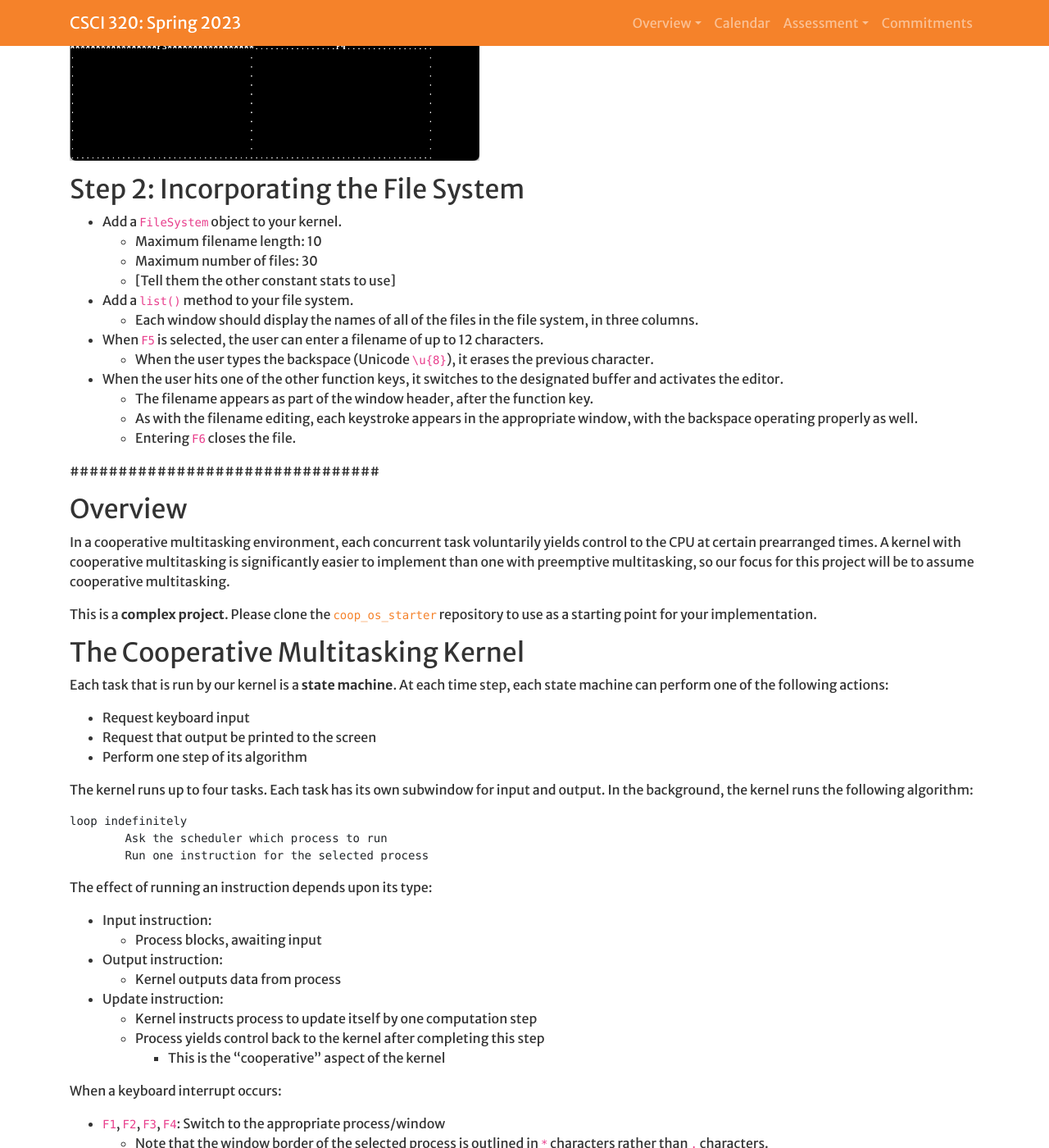
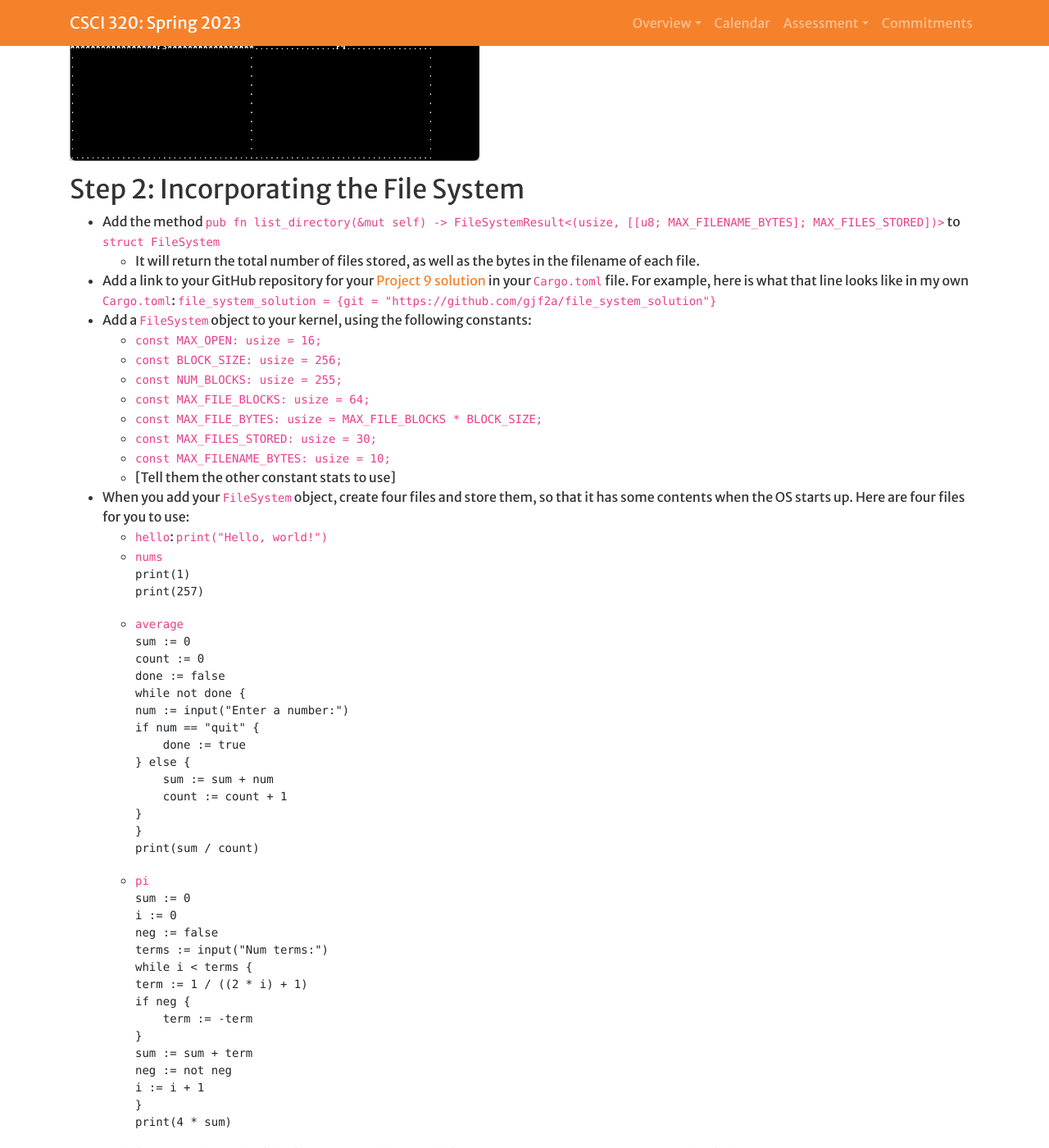
Before and after one commit to Hendrix-CS/csci320, a Jekyll site: the page built from projects/swim.md, in a window 1280 px wide and 1400 px high, scrolled down 937 px. Shown: the whole window at 82% size. Built offline with Jekyll 4.4.1, drawn with Linux system fonts in a browser that asks for light colours; a script that is not in the unit is left out; our own code applies the rules of GitHub Pages for plain Markdown files; some of the changed text lies outside the part shown.

Commit message:
Updated to Step 3.

````diff
--- a/projects/swim.md
+++ b/projects/swim.md
@@ -35,28 +35,101 @@
 * Function key `F5` is used to select the filename-entry row. None of the windows
   are highlighted when this row is active.
 
-After completing Step 1, the kernel should look like this:
+After completing Step 1, SWIM should look like this:
 
-<img src="https://hendrix-cs.github.io/csci320/assets/images/vsk_step_1.png" width=500>
+<img src="https://hendrix-cs.github.io/csci320/assets/images/swim_step_1.png" width=500>
 
 ## Step 2: Incorporating the File System
+* Add the method `pub fn list_directory(&mut self) -> FileSystemResult<(usize, [[u8; MAX_FILENAME_BYTES]; MAX_FILES_STORED])>` to `struct FileSystem`
+  * It will return the total number of files stored, as well as the bytes in the
+    filename of each file.
+* Add a link to your GitHub repository for your
+  [Project 9 solution](https://hendrix-cs.github.io/csci320/projects/filesystem)
+  in your `Cargo.toml` file. For example, here is what that line looks like in my
+  own `Cargo.toml`: `file_system_solution = {git = "https://github.com/gjf2a/file_system_solution"}`
+* Add a `FileSystem` object to your kernel, using the following constants:
+  * `const MAX_OPEN: usize = 16;`
+  * `const BLOCK_SIZE: usize = 256;`
+  * `const NUM_BLOCKS: usize = 255;`
+  * `const MAX_FILE_BLOCKS: usize = 64;`
+  * `const MAX_FILE_BYTES: usize = MAX_FILE_BLOCKS * BLOCK_SIZE;`
+  * `const MAX_FILES_STORED: usize = 30;`
+  * `const MAX_FILENAME_BYTES: usize = 10;`
+  * [Tell them the other constant stats to use]
+* When you add your `FileSystem` object, create four files and store them, so that
+  it has some contents when the OS starts up. Here are four files for you to use:
+  * `hello`: `print("Hello, world!")`
+  * `nums`
+```
+print(1)
+print(257)
+```
+  * `average`
+```
+sum := 0
+count := 0
+done := false
+while not done {
+    num := input("Enter a number:")
+    if num == "quit" {
+        done := true
+    } else {
+        sum := sum + num
+        count := count + 1
+    }
+}
+print(sum / count)
+```
+  * `pi`
+```
+sum := 0
+i := 0
+neg := false
+terms := input("Num terms:")
+while i < terms {
+    term := 1 / ((2 * i) + 1)
+    if neg {
+        term := -term
+    }
+    sum := sum + term
+    neg := not neg
+    i := i + 1
+}
+print(4 * sum)
+```
+* Each file is listed in each of the four main windows. Each file listing is
+given in three columns, each of which may contain up to 10 rows.
 
-* Add a `FileSystem` object to your kernel.
-  * Maximum filename length: 10
-  * Maximum number of files: 30
-  * [Tell them the other constant stats to use]
-* Add a `list()` method to your file system.
-  * Each window should display the names of all of the files in the file system,
-    in three columns.
-* When `F5` is selected, the user can enter a filename of up to 12 characters.
+After completing Step 2, SWIM should look like this:
+
+<img src="https://hendrix-cs.github.io/csci320/assets/images/swim_step_2.png" width=500>
+
+## Step 3: Selecting and Editing Files
+* When `F5` is selected, the user can enter a filename of up to 10 characters
+  in the top window.
   * When the user types the backspace (Unicode ``\u{8}``), it erases the previous
     character.
+  * When the user types the Enter key:
+    * An empty file is created on the disk with the given name,
+    * The filename is cleared from the top window
+    * The file listings in the four quadrant windows are updated to include the new file
 * When the user hits one of the other function keys, it switches to the
-  designated buffer and activates the editor.
-  * The filename appears as part of the window header, after the function key.
+  designated buffer. Within the buffer, the arrow keys are used to navigate among
+  the columns. Exactly one filename is always highlighted within the selected
+  window.
+* When the user hits the `e` key, the selected window switches into Editor mode:
+  * The selected filename appears as part of the window header, after the function
+    key.
   * As with the filename editing, each keystroke appears in the appropriate window,
     with the backspace operating properly as well.
-  * Entering `F6` closes the file.
+  * Entering `F6` saves and closes the file, restoring the window to the file
+    selection screen.
+  * If a file is already open in a different window, trying to edit it will have
+    no effect.
+  * When the file is re-opened, from any of the windows, the changes saved earlier
+    should be reflected.
+
+After completing Step 3, SWIM should look like this:
 
 ################################
 
````
Also changed, not shown: assets/images/swim_step_1.png (renamed from assets/images/vsk_step_1.png), assets/images/swim_step_2.png (added).
